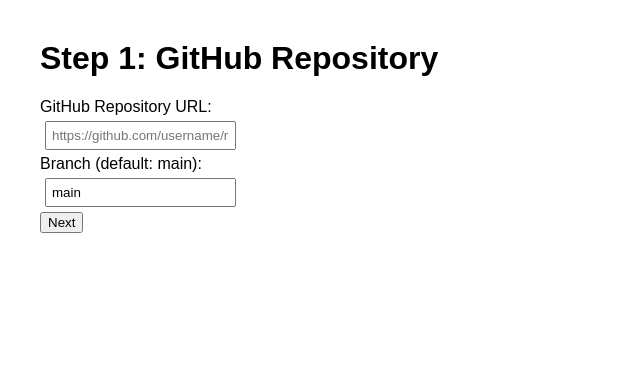
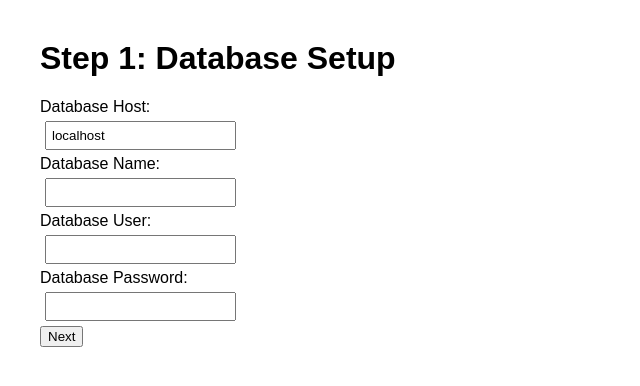
Before and after one commit to AegisAutomation/web, a PHP site: page /index.php in a window 1280 px wide. Shown: the top 386 px of the page, without its empty margins (0-640 px from the left). Run offline with PHP 8.4, Linux system fonts and the light colour scheme.

Commit message:
Update index.php

```diff
--- a/index.php
+++ b/index.php
@@ -2,138 +2,110 @@
 /**
  * Aegis Web Installer
  *
- * Security note: Always secure this installer (delete after use).
+ * Security note: Delete this installer after setup.
  */
 
 session_start();
 
 $step = isset($_GET["step"]) ? intval($_GET["step"]) : 1;
 
+define("REPO_URL", "https://github.com/your-org/your-project.git");
+define("REPO_BRANCH", "main");
+define("APP_DIR", __DIR__ . "/app");
+
 function renderHeader($title = "Web Installer")
 {
     echo "<!DOCTYPE html><html><head><title>" .
         htmlspecialchars($title) .
         "</title>";
-    echo "<style>body{font-family:sans-serif;margin:40px;}input,select{padding:5px;margin:5px;} .error{color:red;}</style>";
+    echo "<style>body{font-family:sans-serif;margin:40px;}input{padding:5px;margin:5px;} .error{color:red;}</style>";
     echo "</head><body><h1>" . htmlspecialchars($title) . "</h1>";
 }
-
 function renderFooter()
 {
     echo "</body></html>";
 }
 
 if ($step === 1) {
-    renderHeader("Step 1: GitHub Repository"); ?>
+    renderHeader("Step 1: Database Setup"); ?>
     <form method="post" action="?step=2">
-        <label>GitHub Repository URL:<br>
-            <input type="text" name="repo_url" placeholder="https://github.com/username/repo.git" required>
+        <label>Database Host:<br>
+            <input type="text" name="db_host" value="localhost" required>
         </label><br>
-        <label>Branch (default: main):<br>
-            <input type="text" name="branch" value="main">
+        <label>Database Name:<br>
+            <input type="text" name="db_name" required>
+        </label><br>
+        <label>Database User:<br>
+            <input type="text" name="db_user" required>
+        </label><br>
+        <label>Database Password:<br>
+            <input type="password" name="db_pass" required>
         </label><br>
         <button type="submit">Next</button>
     </form>
     <?php renderFooter();
+
 } elseif ($step === 2 && $_SERVER["REQUEST_METHOD"] === "POST") {
-
-    $_SESSION["repo_url"] = trim($_POST["repo_url"]);
-    $_SESSION["branch"] = trim($_POST["branch"]) ?: "main";
-
-    renderHeader("Step 2: Database Setup");
-
-    $error = null;
-    if (isset($_POST["db_host"])) {
-        $host = trim($_POST["db_host"]);
-        $name = trim($_POST["db_name"]);
-        $user = trim($_POST["db_user"]);
-        $pass = $_POST["db_pass"];
+    $db = [
+        "host" => trim($_POST["db_host"]),
+        "name" => trim($_POST["db_name"]),
+        "user" => trim($_POST["db_user"]),
+        "pass" => $_POST["db_pass"],
+    ];
 
     try {
-            $dsn = "mysql:host={$host};dbname={$name};charset=utf8mb4";
-            $pdo = new PDO($dsn, $user, $pass, [
+        $dsn = "mysql:host={$db["host"]};dbname={$db["name"]};charset=utf8mb4";
+        $pdo = new PDO($dsn, $db["user"], $db["pass"], [
             PDO::ATTR_ERRMODE => PDO::ERRMODE_EXCEPTION,
         ]);
-            $_SESSION["db"] = [
-                "host" => $host,
-                "name" => $name,
-                "user" => $user,
-                "pass" => $pass,
-            ];
+        $_SESSION["db"] = $db;
         header("Location: ?step=3");
         exit();
     } catch (Exception $e) {
-            $error =
-                "Database connection failed: " .
-                htmlspecialchars($e->getMessage());
-        }
-    }
-    ?>
-    <?php if ($error): ?><p class="error"><?= $error ?></p><?php endif; ?>
-    <form method="post" action="?step=2">
-        <label>Database Host:<br>
-            <input type="text" name="db_host" value="<?= htmlspecialchars(
-                $_POST["db_host"] ?? "localhost"
-            ) ?>" required>
-        </label><br>
-        <label>Database Name:<br>
-            <input type="text" name="db_name" value="<?= htmlspecialchars(
-                $_POST["db_name"] ?? ""
-            ) ?>" required>
-        </label><br>
-        <label>Database User:<br>
-            <input type="text" name="db_user" value="<?= htmlspecialchars(
-                $_POST["db_user"] ?? ""
-            ) ?>" required>
-        </label><br>
-        <label>Database Password:<br>
-            <input type="password" name="db_pass" value="<?= htmlspecialchars(
-                $_POST["db_pass"] ?? ""
-            ) ?>" required>
-        </label><br>
-        <button type="submit">Test & Continue</button>
-    </form>
-    <?php renderFooter();
-} elseif ($step === 3) {
-
-    if (!isset($_SESSION["db"])) {
-        header("Location: ?step=2");
-        exit();
+        renderHeader("Step 1: Database Setup");
+        echo "<p class='error'>Database connection failed: " .
+            htmlspecialchars($e->getMessage()) .
+            "</p>";
+        echo "<p><a href='?step=1'>Go back</a></p>";
+        renderFooter();
     }
 
-    renderHeader("Step 3: SSH Key Setup");
-    ?>
-    <p>To deploy from GitHub over SSH, you need an SSH key:</p>
-    <ol>
-        <li>On your server, run: <code>ssh-keygen -t rsa -b 4096 -C "your_email@example.com"</code></li>
-        <li>Copy the contents of <code>~/.ssh/id_rsa.pub</code> into your GitHub account under <b>Settings → SSH and GPG keys</b>.</li>
-        <li>Ensure <code>ssh-agent</code> is running and your key is added with <code>ssh-add ~/.ssh/id_rsa</code>.</li>
-    </ol>
-    <form method="post" action="?step=4">
-        <label>Have you added your SSH key to GitHub?
-            <select name="ssh_ready">
-                <option value="yes">Yes</option>
-                <option value="no">No (skip for now)</option>
-            </select>
-        </label><br>
-        <button type="submit">Next</button>
-    </form>
-    <?php renderFooter();
-} elseif ($step === 4 && $_SERVER["REQUEST_METHOD"] === "POST") {
+} elseif ($step === 3) {
+    renderHeader("Step 2: Installing Application");
 
-    renderHeader("Final Step: Configuration Complete");
+    $output = [];
+    $status = null;
+
+    if (!is_dir(APP_DIR)) {
+        exec(
+            "git clone -b " .
+                escapeshellarg(REPO_BRANCH) .
+                " " .
+                escapeshellarg(REPO_URL) .
+                " " .
+                escapeshellarg(APP_DIR) .
+                " 2>&1",
+            $output,
+            $status
+        );
+    } else {
+        exec(
+            "cd " .
+                escapeshellarg(APP_DIR) .
+                " && git fetch --all && git reset --hard origin/" .
+                escapeshellarg(REPO_BRANCH) .
+                " 2>&1",
+            $output,
+            $status
+        );
+    }
+
+    if ($status === 0) {
+        echo "<p>✅ Source code pulled from GitHub.</p>";
 
         $config = <<<PHP
 <?php
-/**
- * Aegis Configuration
- *
- * Auto-generated by installer on: {date("Y-m-d H:i:s")}
- * IMPORTANT: Do not commit this file to version control!
- */
 return [
-    'repo_url' => '{$_SESSION["repo_url"]}',
-    'branch'   => '{$_SESSION["branch"]}',
     'database' => [
         'host' => '{$_SESSION["db"]["host"]}',
         'name' => '{$_SESSION["db"]["name"]}',
@@ -142,21 +114,22 @@ return [
     ],
 ];
 PHP;
+        file_put_contents(APP_DIR . "/config.php", $config);
 
-    file_put_contents(__DIR__ . "/config.php", $config);
-    ?>
-    <p>✅ Configuration file created at <code>config.php</code>.</p>
-    <p>Next steps:</p>
-    <ol>
-        <li>Clone the repo manually:<br>
-            <code>git clone -b <?= htmlspecialchars(
-                $_SESSION["branch"]
-            ) ?> <?= htmlspecialchars($_SESSION["repo_url"]) ?></code>
-        </li>
-        <li>Run your database migrations/import SQL schema.</li>
-        <li>Delete this <code>index.php</code> installer file for security.</li>
-    </ol>
-    <?php renderFooter();
+        echo "<p>✅ Configuration file created at <code>app/config.php</code>.</p>";
+        echo "<p>Next steps:</p><ol>
+            <li>Run database migrations or import schema.</li>
+            <li>Create your first admin user.</li>
+            <li>Delete <code>index.php</code> (installer) for security.</li>
+            <li>Access your app at <code>/app</code>.</li>
+        </ol>";
+    } else {
+        echo "<p class='error'>❌ Git operation failed:</p><pre>" .
+            htmlspecialchars(implode("\n", $output)) .
+            "</pre>";
+    }
+
+    renderFooter();
 } else {
     header("Location: ?step=1");
     exit();
```
Lines whose indentation alone changed are shown as unchanged.
